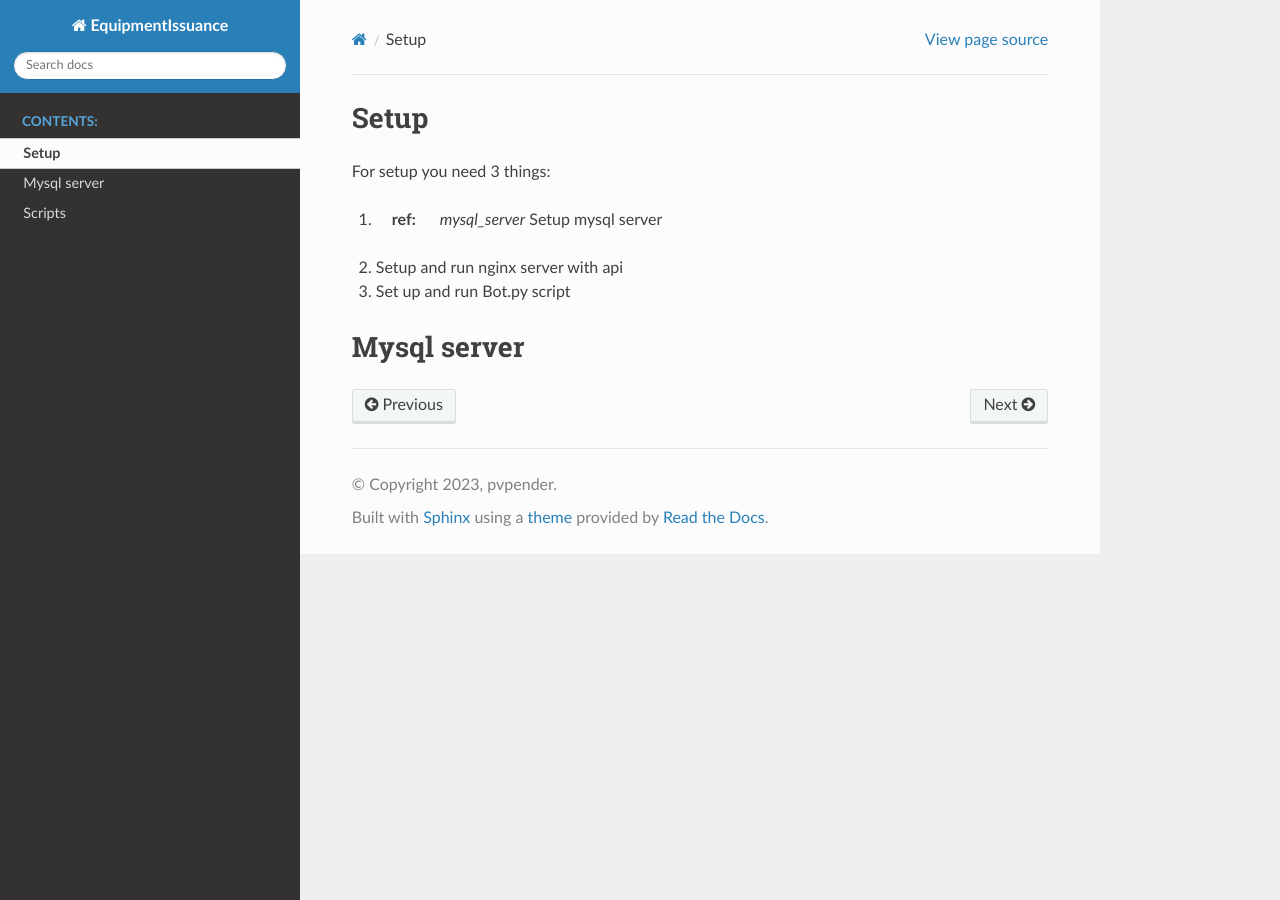
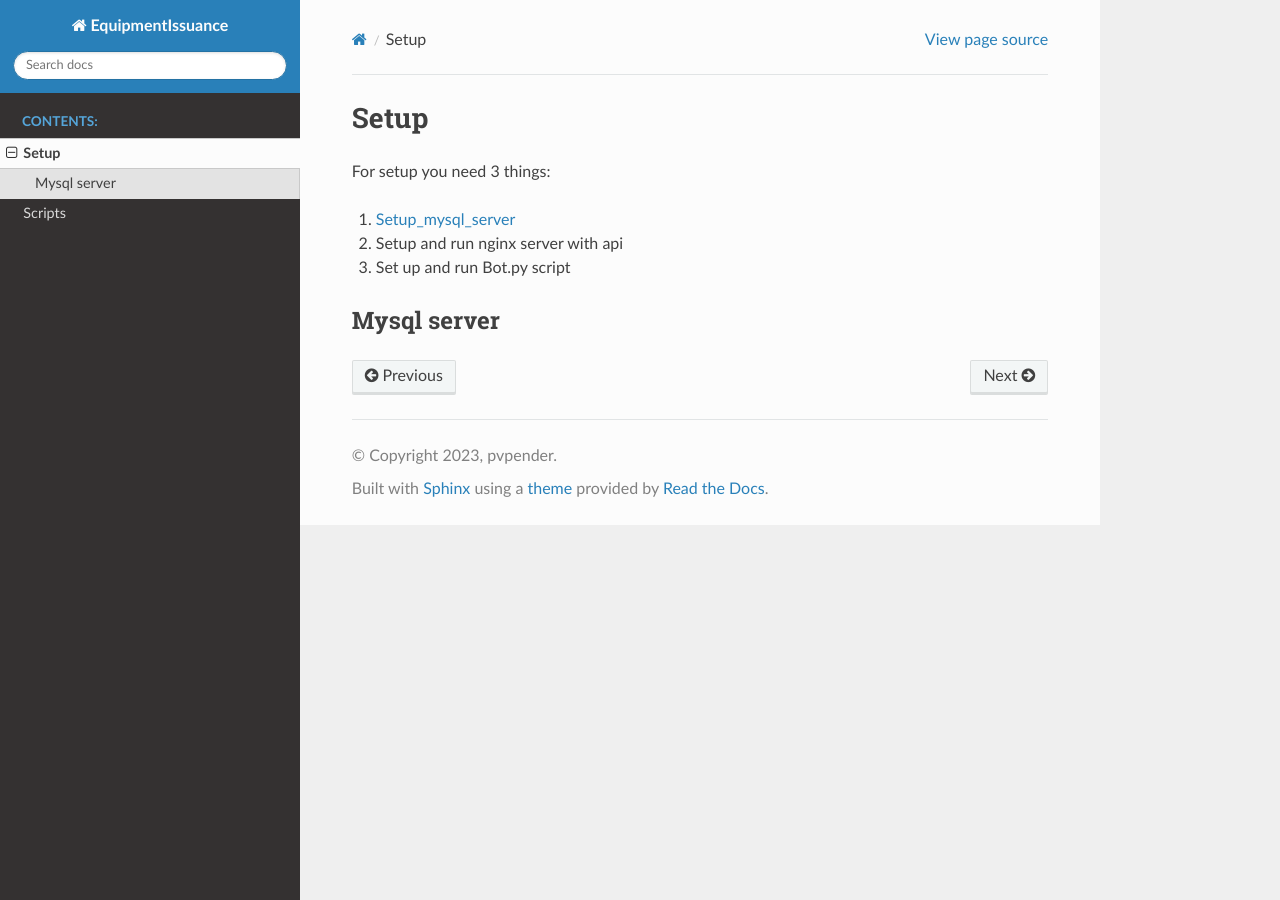
Before and after one commit to pvpender/equipmentIssuance, a Sphinx documentation site: the page built from docs/source/setup.rst, in a window 1280 px wide. Built offline with Sphinx 7.4.7 and the Read the Docs theme 2.0.0, drawn with Linux system fonts in a browser that asks for light colours; pages that are not in the unit, such as notebooks, are missing from menus.

Commit message:
фикс к защите

```diff
--- a/docs/source/setup.rst
+++ b/docs/source/setup.rst
@@ -3,10 +3,10 @@ Setup
 
 For setup you need 3 things:
 
-1. :ref: `mysql_server` Setup mysql server
+1. Setup_mysql_server_
 2. Setup and run nginx server with api
 3. Set up and run Bot.py script
 
-.. mysql_server:
+.. _Setup_mysql_server:
 Mysql server
-============
+------------
```
